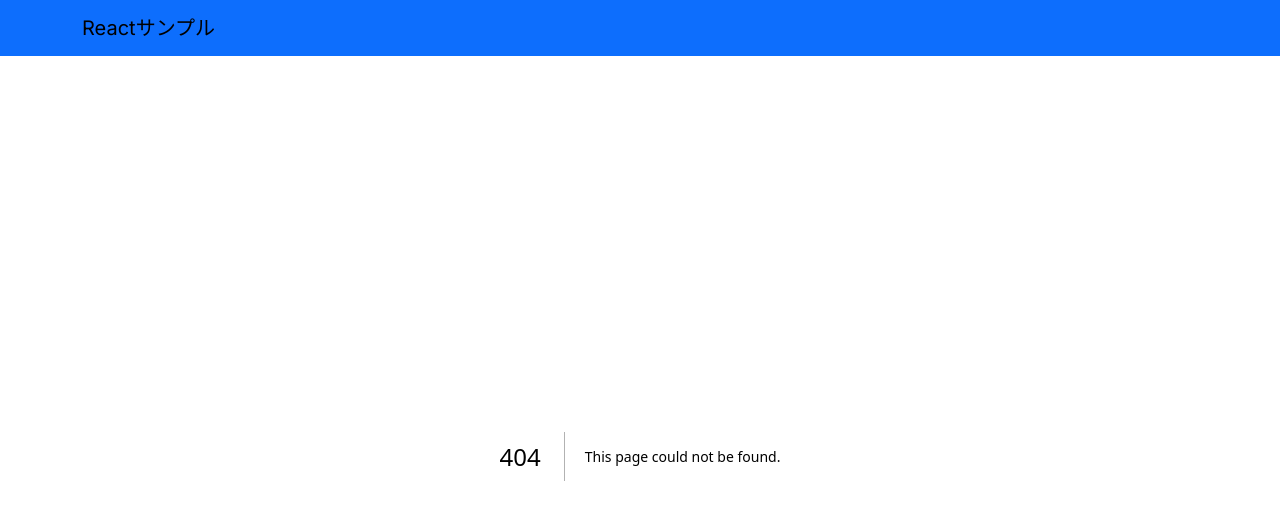
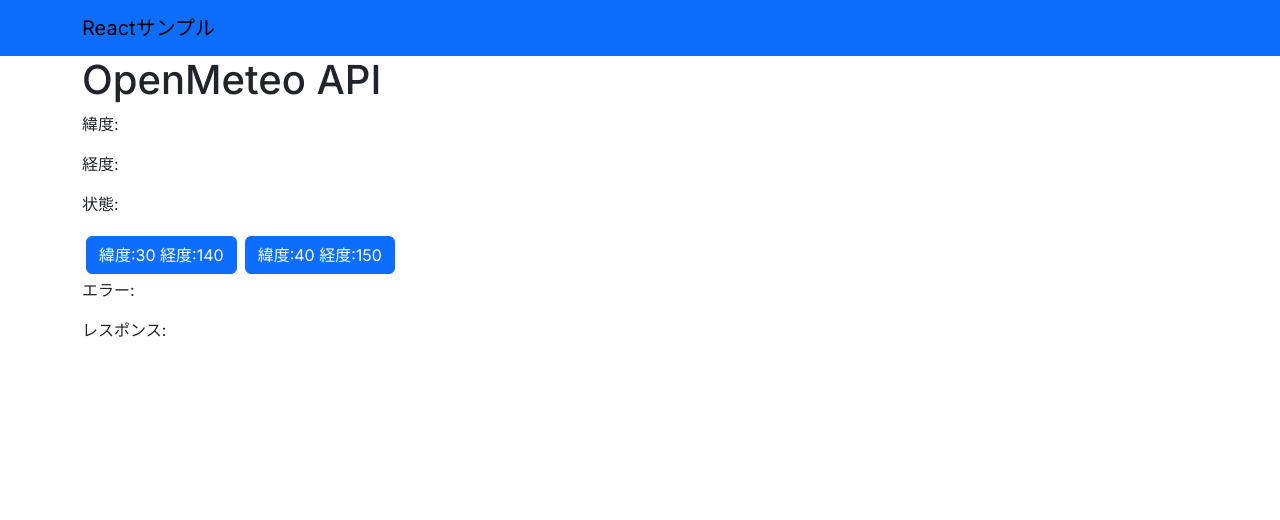
Before and after one commit to 310ken1/react-sample, a Next.js app: page /api in a window 1280 px wide. Before the commit this address had no page. Shown: the top 520 px of the page. Built offline with nearby package versions, Linux system fonts and the light colour scheme.

Commit message:
カスタムフックサンプル追加

```diff
--- /dev/null
+++ b/src/app/api/page.tsx
@@ -0,0 +1,42 @@
+"use client";
+
+import useOpenMeteo, { OpenMeteoConditions } from "@/hooks/useOpenMeteo";
+import { useState } from "react";
+import { Button, Container } from "react-bootstrap";
+
+const ApiPage = () => {
+  const [conditions, setConditions] = useState<OpenMeteoConditions>();
+  const [response, error, reading] = useOpenMeteo(conditions);
+
+  return (
+    <Container>
+      <h1>OpenMeteo API</h1>
+      <p>緯度: {conditions && conditions.latitude}</p>
+      <p>経度: {conditions && conditions.longitude}</p>
+      <p>
+        状態:
+        {reading !== undefined && (reading ? "読み込み中" : "読み込み完了")}
+      </p>
+      <Button
+        className="my-1 mx-1"
+        onClick={() => setConditions({ latitude: 30, longitude: 140 })}
+      >
+        緯度:30 経度:140
+      </Button>
+      <Button
+        className="my-1 mx-1"
+        onClick={() => setConditions({ latitude: 40, longitude: 150 })}
+      >
+        緯度:40 経度:150
+      </Button>
+      <p>エラー: {error && error.message}</p>
+      <p>
+        レスポンス:
+        <br />
+        {response && JSON.stringify(response)}
+      </p>
+    </Container>
+  );
+};
+
+export default ApiPage;
--- a/src/app/page.tsx
+++ b/src/app/page.tsx
@@ -13,6 +13,8 @@ export default function Home() {
         <Link href="/localstorage">LocalStorageサンプル</Link>
         <h1>フック</h1>
         <Link href="/context">useContextサンプル</Link>
+        <br />
+        <Link href="/api">カスタムフックによるWebAPIからのデータ取得</Link>
       </Container>
     </main>
   );
--- /dev/null
+++ b/src/hooks/useOpenMeteo.ts
@@ -0,0 +1,96 @@
+import { useCallback, useEffect, useState } from "react";
+
+/**
+ * 検索条件
+ */
+export type OpenMeteoConditions = {
+  latitude: number;
+  longitude: number;
+};
+
+/**
+ * 検索結果
+ */
+export type OpenMeteoResponse = {
+  latitude: number;
+  longitude: number;
+  generationtime_ms: number;
+  utc_offset_seconds: number;
+  timezone: string;
+  timezone_abbreviation: string;
+  elevation: number;
+};
+
+/**
+ * useOpenMeteo の型定義
+ */
+export type OpenMeteoHook = [
+  OpenMeteoResponse | undefined,
+  Error | undefined,
+  Boolean | undefined,
+  () => Promise<void>
+];
+
+/**
+ * OpenMeteoから天気情報を取得する
+ * @param conditions 検索条件
+ * @returns OpenMeteoHook
+ */
+const useOpenMeteo = (
+  conditions: OpenMeteoConditions | undefined
+): OpenMeteoHook => {
+  const [response, setResponse] = useState<OpenMeteoResponse | undefined>(
+    undefined
+  );
+  const [error, setError] = useState<Error | undefined>(undefined);
+  const [reading, setReading] = useState<Boolean | undefined>(undefined);
+
+  const startStatus = useCallback(() => {
+    setReading(true);
+    setResponse(undefined);
+    setError(undefined);
+  }, []);
+
+  const runOpenMeteo = useCallback(async () => {
+    console.log("runOpenMeteo");
+    if (conditions) {
+      if (conditions.latitude && conditions.longitude) {
+        const url =
+          "https://api.open-meteo.com/v1/forecast?" +
+          `latitude=${conditions.latitude}` +
+          `&longitude=${conditions.longitude}`;
+        console.log(url);
+        startStatus();
+        try {
+          const res = await fetch(url);
+          if (res.ok) {
+            const response: OpenMeteoResponse = await res.json();
+            setResponse(response);
+          } else {
+            setError(new Error(`HTTP error. Status: ${res.status}`));
+          }
+        } catch (e) {
+          if (e instanceof Error) {
+            console.error(e.message);
+            setError(e);
+          }
+        } finally {
+          setReading(false);
+        }
+      } else {
+        setError(new Error("Conditions error."));
+      }
+    }
+  }, [conditions, startStatus]);
+
+  /**
+   * 検索条件が変更されたらOpenMeteoから天気情報を再取得する
+   */
+  useEffect(() => {
+    runOpenMeteo();
+  }, [conditions, runOpenMeteo]);
+
+  return [response, error, reading, runOpenMeteo];
+};
+
+export default useOpenMeteo;
```
